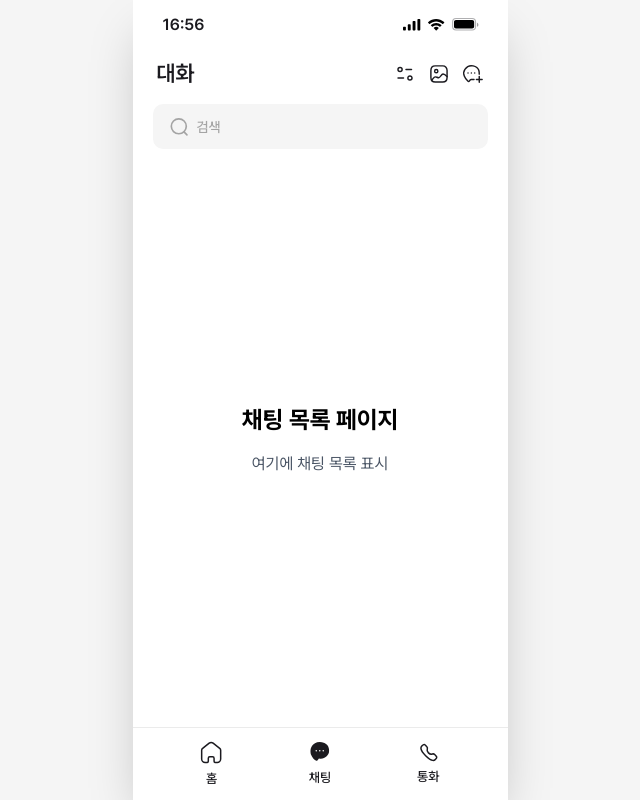
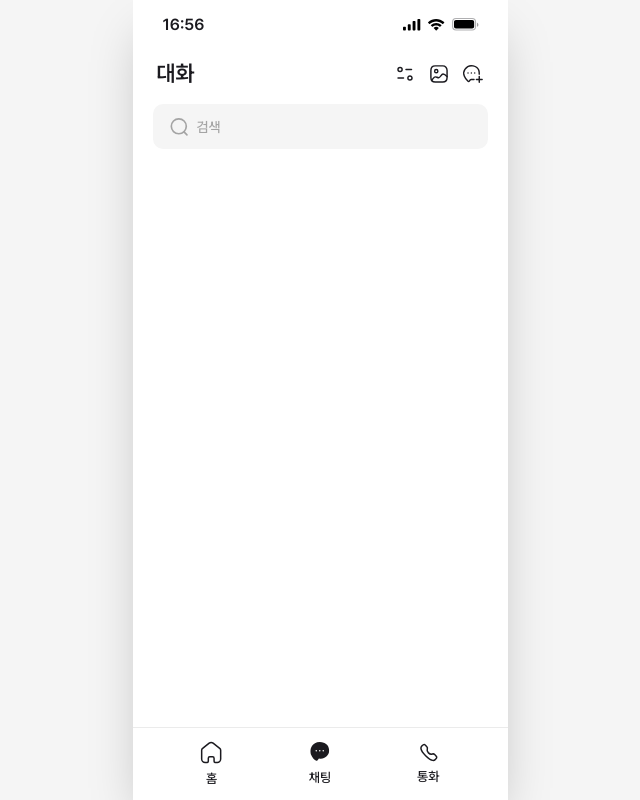
Before and after one commit to CEOS-Developers/react-messenger-22nd, a React (Vite) app: page /chatlist in a window 1280 px wide. Shown: the whole page, without its empty margins (320-960 px from the left). Built offline with nearby package versions, Linux system fonts and the light colour scheme.

Commit message:
fix: chatrooms json파일에 맞춰서 chatroom type 수정

```diff
--- a/src/pages/ChatList.tsx
+++ b/src/pages/ChatList.tsx
@@ -7,9 +7,8 @@ const ChatList = () => {
     <div className="flex flex-col h-full bg-gray-0">
       <ChatlistHeader />
       <Searchbar />
-      <div className="flex-1 flex flex-col items-center justify-center">
-        <h1 className="text-2xl font-bold mb-4">채팅 목록 페이지</h1>
-        <p className="text-gray-600">여기에 채팅 목록 표시</p>
+      <div className="flex-1 flex flex-col items-center justify-center px-5 py-4 gap-6">
+        <div></div>
       </div>
 
       <Navbar />
--- a/src/store/chatStore.ts
+++ b/src/store/chatStore.ts
@@ -107,8 +107,8 @@ export const useChatStore = create<ChatState>()(
       updateLastMessage: (chatRoomId: string, message: Message) => {
         set(state => ({
           chatRooms: state.chatRooms.map(room =>
-            room.id === chatRoomId
-              ? { ...room, lastMessage: message, updatedAt: message.timestamp }
+            room.chatId === chatRoomId
+              ? { ...room, lastMessage: message, lastUpdated: message.timestamp } // updatedAt → lastUpdated로 수정
               : room
           )
         }));
@@ -117,7 +117,7 @@ export const useChatStore = create<ChatState>()(
       updateUnreadCount: (chatRoomId: string, count: number) => {
         set(state => ({
           chatRooms: state.chatRooms.map(room =>
-            room.id === chatRoomId
+            room.chatId === chatRoomId
               ? { ...room, unreadCount: count }
               : room
           )
```
Also changed, not shown: src/types/chatlist.ts (+5 -5 lines), src/components/chatlist/ChatListItem.tsx (added).
